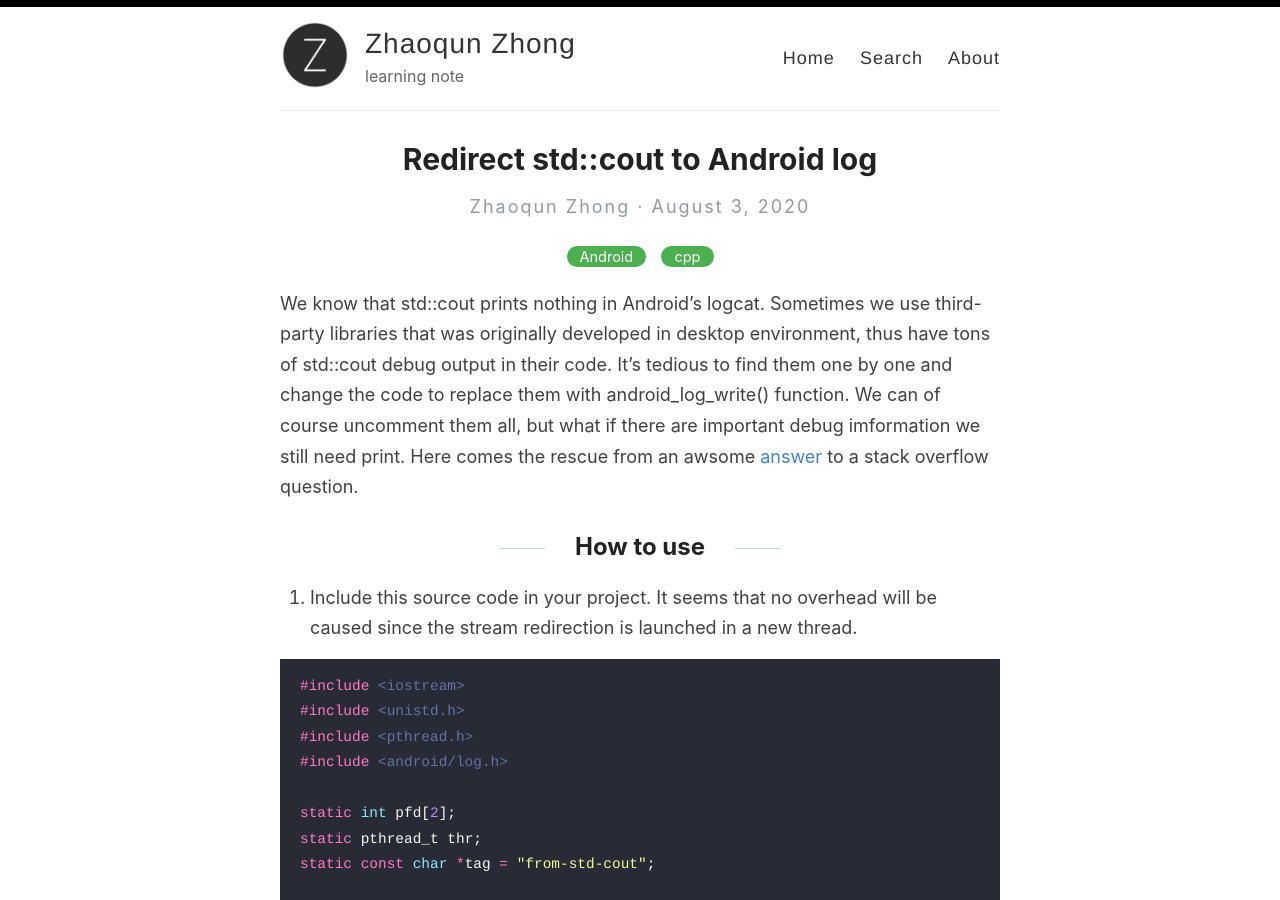
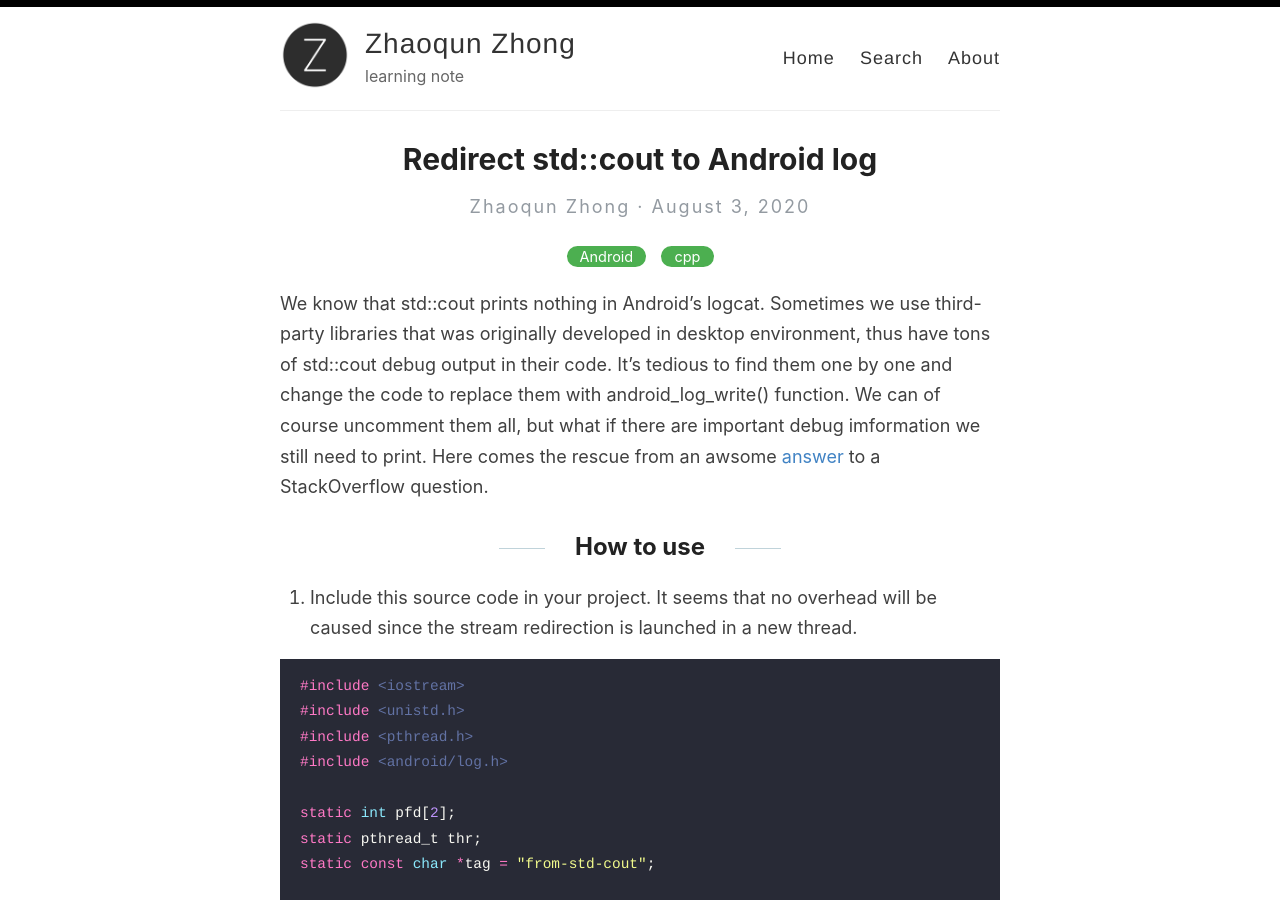
Before and after one commit to ZhaoqunZhong/ZhaoqunZhong.github.io, a Jekyll site: the page built from _posts/2020-8-3-redirect-std-cout-in-android.md, in a window 1280 px wide and 900 px high. Built offline with Jekyll 4.4.1, drawn with Linux system fonts in a browser that asks for light colours; comment, search, counter and statistics services are not loaded.

Commit message:
Update 2020-8-3-redirect-std-cout-in-android.md

```diff
--- a/_posts/2020-8-3-redirect-std-cout-in-android.md
+++ b/_posts/2020-8-3-redirect-std-cout-in-android.md
@@ -4,7 +4,7 @@ title: Redirect std::cout to Android log
 categories: [Android, cpp]
 ---
 
-We know that std::cout prints nothing in Android's logcat. Sometimes we use third-party libraries that was originally developed in desktop environment, thus have tons of std::cout debug output in their code. It's tedious to find them one by one and change the code to replace them with android_log_write() function. We can of course uncomment them all, but what if there are important debug imformation we still need print. Here comes the rescue from an awsome [answer](https://stackoverflow.com/questions/8870174/is-stdcout-usable-in-android-ndk) to a stack overflow question.
+We know that std::cout prints nothing in Android's logcat. Sometimes we use third-party libraries that was originally developed in desktop environment, thus have tons of std::cout debug output in their code. It's tedious to find them one by one and change the code to replace them with android_log_write() function. We can of course uncomment them all, but what if there are important debug imformation we still need to print. Here comes the rescue from an awsome [answer](https://stackoverflow.com/questions/8870174/is-stdcout-usable-in-android-ndk) to a StackOverflow question.
 
 ## How to use
 
```
